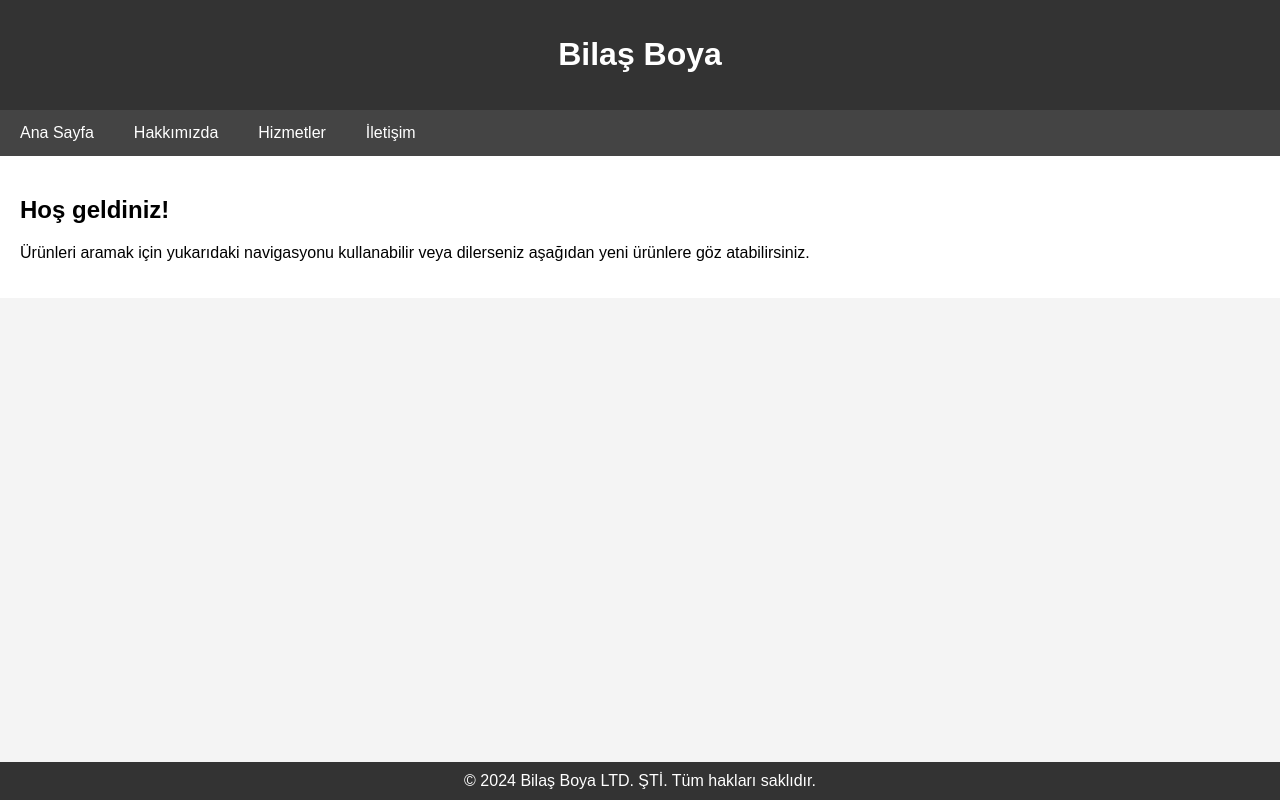
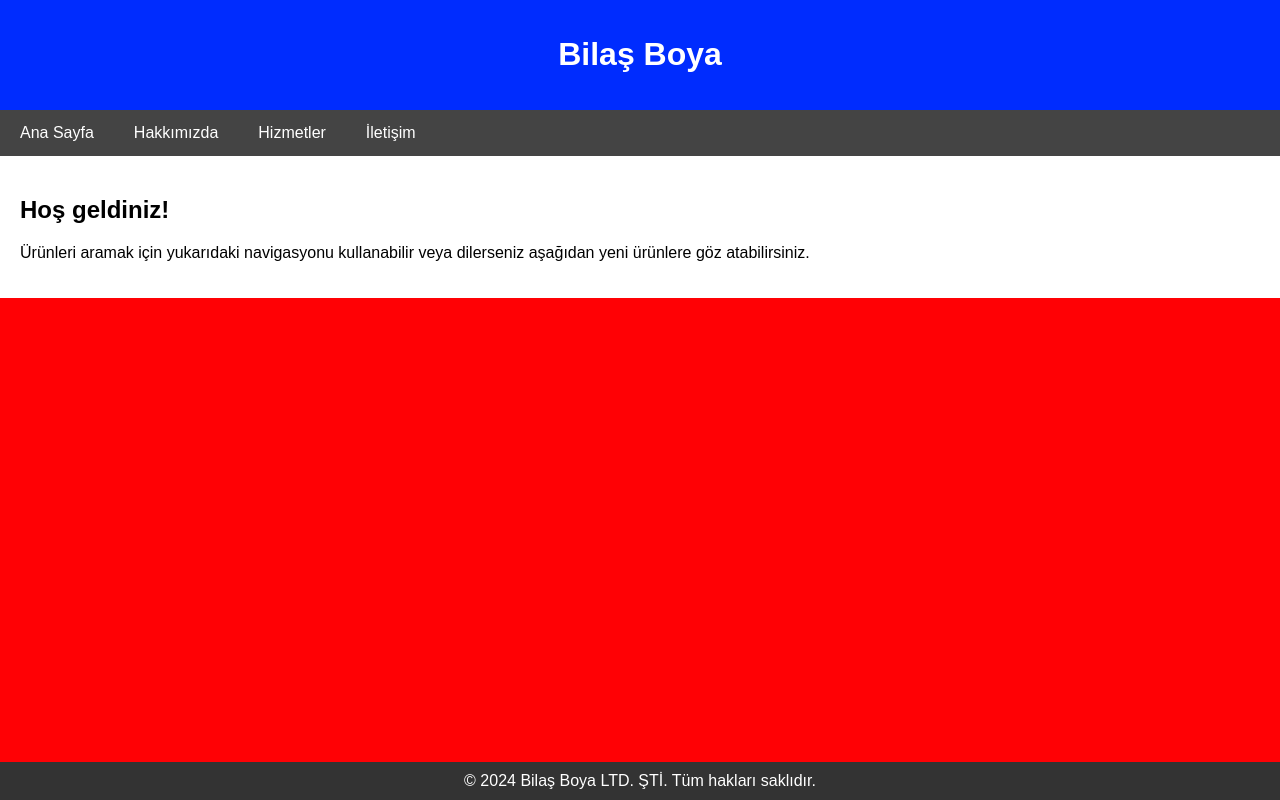
Before and after one commit to hKimera/hkimera.github.io, a plain HTML site: page index.html in a window 1280 px wide. Drawn offline with Linux system fonts and the light colour scheme.

Commit message:
Update index.html

```diff
--- a/index.html
+++ b/index.html
@@ -9,10 +9,10 @@
             font-family: Arial, sans-serif;
             margin: 0;
             padding: 0;
-            background-color: #f4f4f4;
+            background-color: #FF0105;
         }
         header {
-            background-color: #333;
+            background-color: #002CFE;
             color: #fff;
             padding: 15px 0;
             text-align: center;
```
